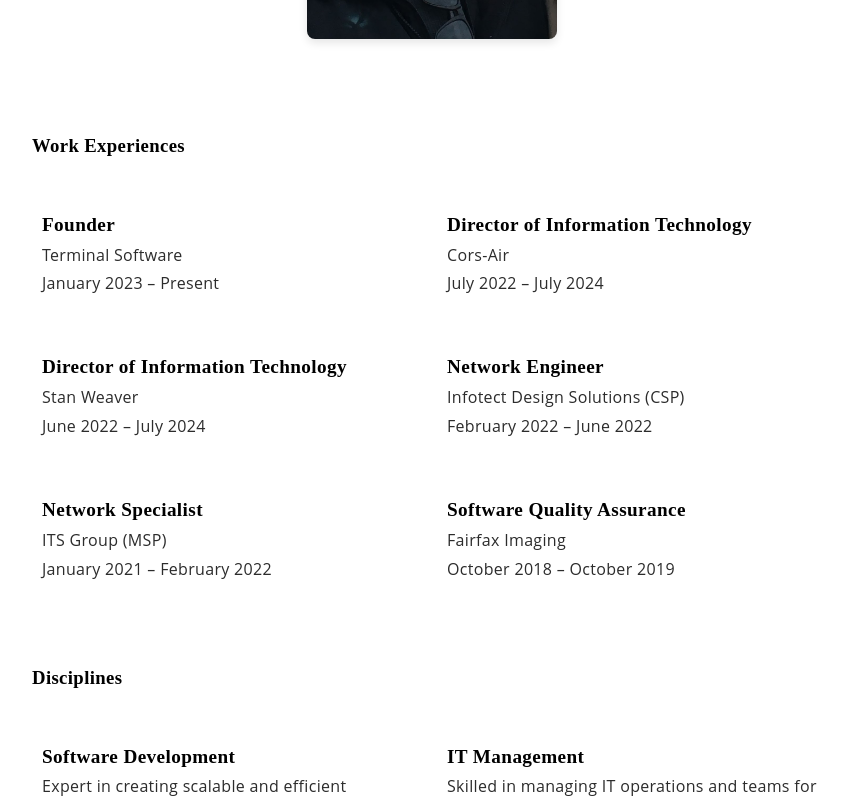
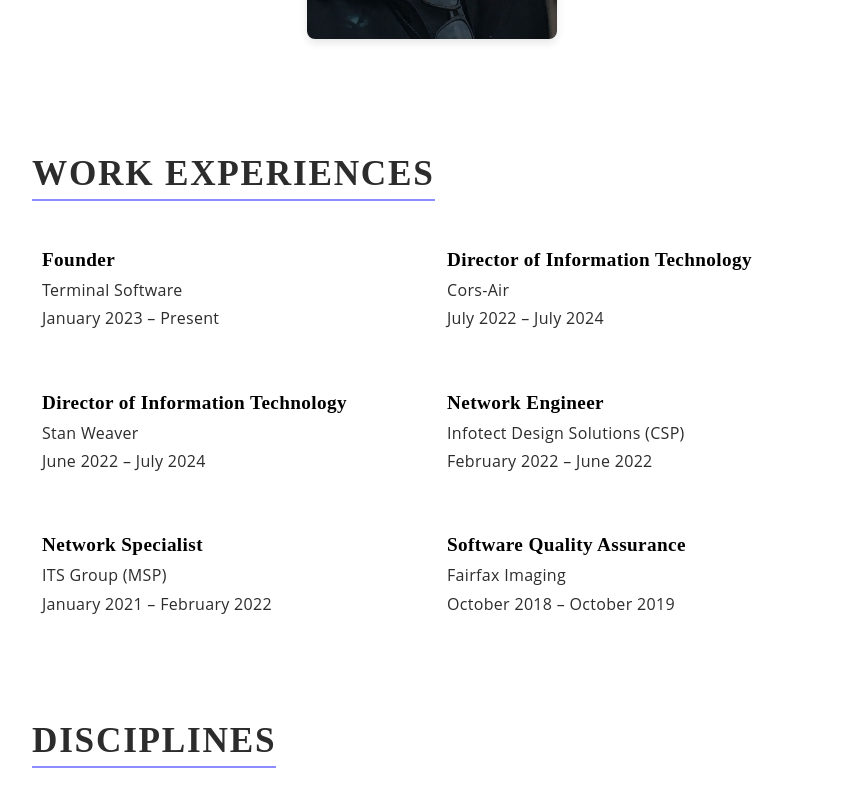
Before and after one commit to yahm0/AMN-REACT.JS-Portfolio, a React (Create React App) app: page / in a window 1280 px wide. Shown: the part 1320-2120 px from the top of the page, without its empty margins (208-1056 px from the left). Built offline with nearby package versions, Linux system fonts and the light colour scheme.

Commit message:
Made changes to the aboutme.css for h3.

```diff
--- a/src/styles/AboutMe.css
+++ b/src/styles/AboutMe.css
@@ -108,3 +108,25 @@
 .main-content {
   padding-top: 70px;
 }
+
+h3 {
+  font-family: 'Merriweather', serif;
+  font-size: 2.2rem;
+  font-weight: bold;
+  letter-spacing: 0.05em;
+  text-transform: uppercase;
+  color: #2c2c2c;
+  margin-bottom: 1rem;
+  position: relative;
+  display: inline-block;
+}
+
+h3::after {
+  content: '';
+  position: absolute;
+  bottom: -5px;
+  left: 0;
+  width: 100%;
+  height: 2px;
+  background-color: #8c8cff;
+}
```
